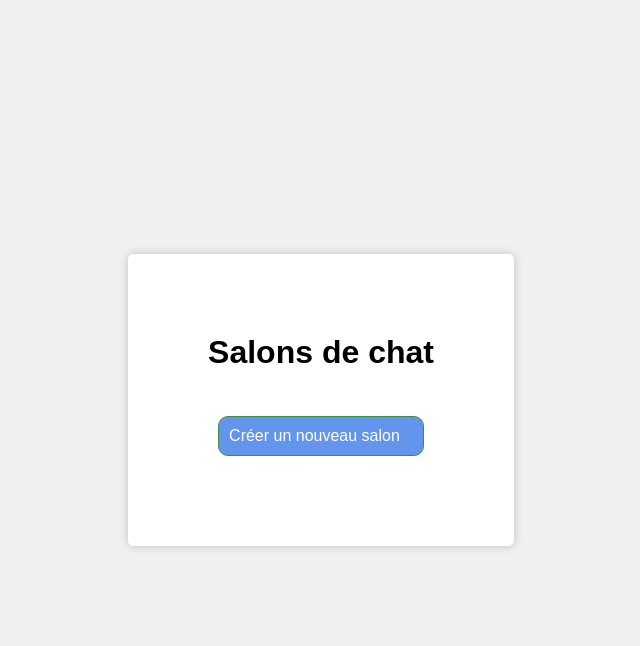
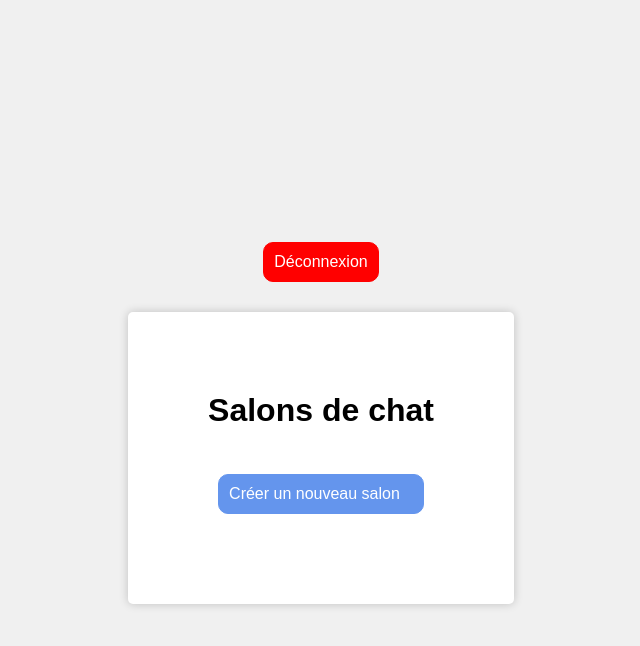
Before and after one commit to TitouanPastor/Messaging-System, a PHP site: page /views/rooms.php in a window 1280 px wide. Shown: the top 646 px of the page, without its empty margins (319-959 px from the left). Run offline with PHP 8.4, Linux system fonts and the light colour scheme; data that the repository does not hold is empty.

Commit message:
add connection + css

```diff
--- a/style.css
+++ b/style.css
@@ -44,7 +44,7 @@ form {
     border-top: 1px solid #ddd;
 }
 
-input[type="text"] {
+input[type="text"], input[type="password"]  {
     flex: 1;
     padding: 10px 10px;
     border-radius: 5px;
@@ -110,7 +110,7 @@ input[type="submit"]:hover {
     text-align: left;
 }
 
-.room{
+.button{
     margin : 10px;
     padding: 10px;
     border: #3e8e41 1px solid;
@@ -120,7 +120,7 @@ input[type="submit"]:hover {
     text-align: center;
 }
 
-.room a{
+.button a{
     color: #fff;
     text-decoration: none;
 
@@ -134,7 +134,29 @@ input[type="submit"]:hover {
     margin-top: 45px;
     display: flex;
     background-color: cornflowerblue;
+    border-color: cornflowerblue;
     align-self: center;
     color: #fff;
     text-decoration: none;
 }
+
+.deco{
+    margin-top: 45px;
+    display: flex;
+    background-color: red;
+    align-self: center;
+    color: #fff;
+    text-decoration: none;
+    border-color: red;
+}
+
+#connexion{
+    background-color: #fff;
+    box-shadow: 0 0 10px rgba(0, 0, 0, 0.2);
+    border-radius: 5px;
+    flex-direction: column;
+}
+
+#connexion label, #connexion input[type="submit"] {
+    margin: 10px;
+}
--- a/views/rooms.php
+++ b/views/rooms.php
@@ -10,15 +10,17 @@
     <title>Salons de chat</title>
 </head>
 <?php
-    require_once('../php/room.php');
-    $room = new Room();
+session_start();
+require_once('../php/room.php');
+$room = new Room();
 ?>
+
 <body>
-
+    <a class="button deco" href="connexion.php">Déconnexion</a>
     <div id="roomList">
         <h1>Salons de chat</h1>
         <div id="rooms"></div>
-        <a class="room add" href="afficher.php?room=<?php echo $room->nbRooms() + 1; ?>">Créer un nouveau salon</a>
+        <a class="button add" href="afficher.php?room=<?php echo $room->nbRooms() + 1; ?>">Créer un nouveau salon</a>
     </div>
 </body>
 <script>
@@ -36,14 +38,15 @@
                 messages = JSON.parse(data);
                 var html = '';
                 for (var i = 0; i < messages.length; i++) {
-                    html += '<li class="room"> <a href="afficher.php?room="'+ messages[i].room+'">Salon ' + messages[i].room + '</a></li>'  ;
+                    html += '<li class="button"> <a href="afficher.php?room=' + messages[i].room + '">Salon ' + messages[i].room + '</a></li>';
                 }
                 $('#rooms').html(html);
             },
             error: function() {
                 alert('Erreur lors de la récupération des messages !');
             }
-        })};
-        </script>
+        })
+    };
+</script>
 
 </html>
```
Also changed, not shown: views/afficher.php (+7 -1 lines), views/connexion.php (+18 -12 lines).
